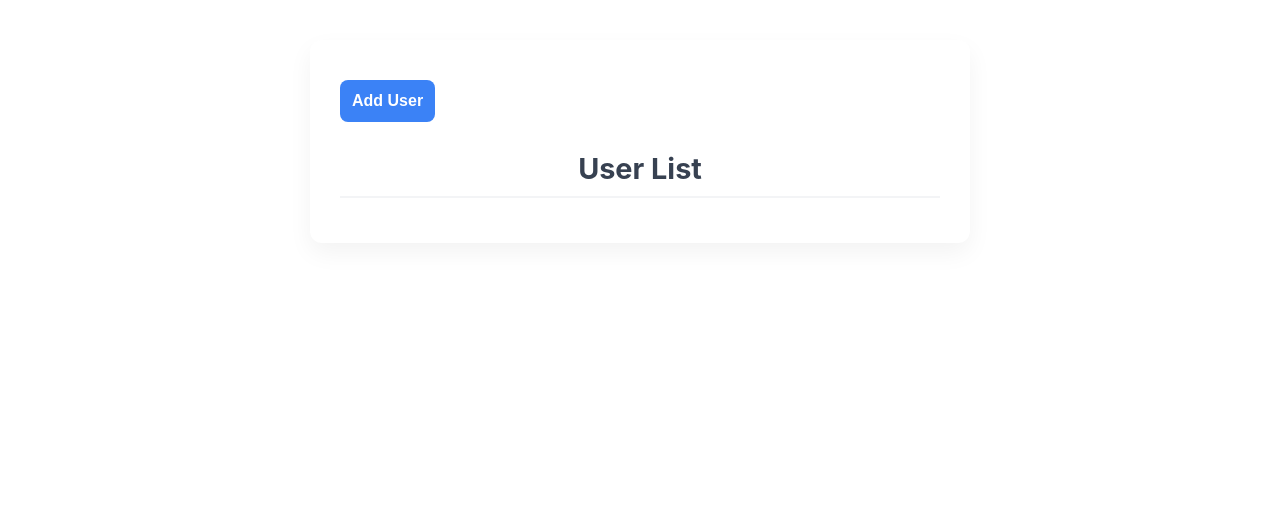
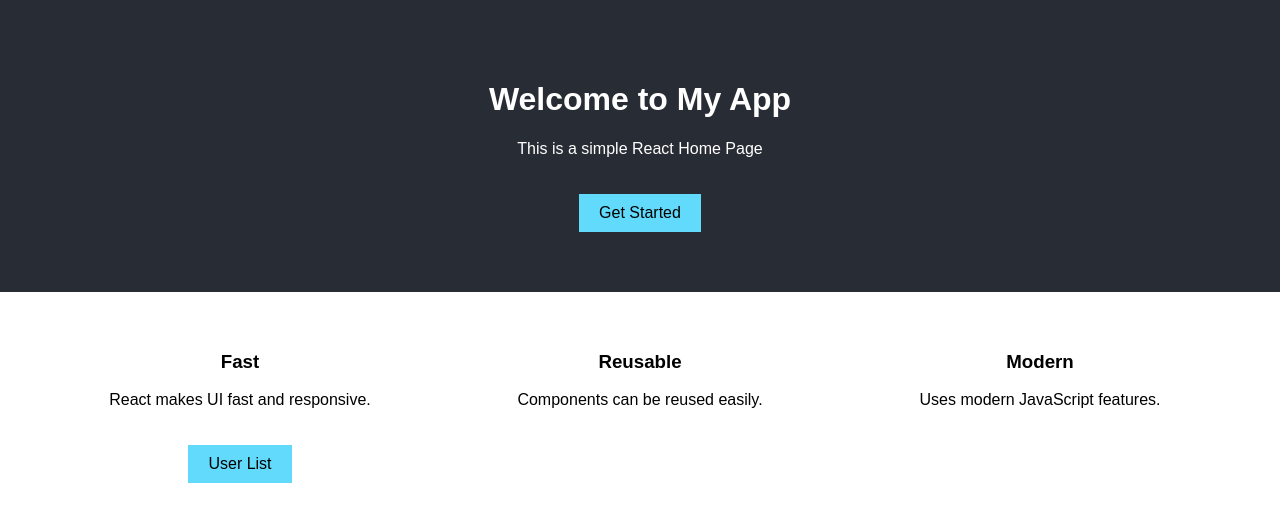
Before and after one commit to gsparvej/my-project, a React (Create React App) app: page / in a window 1280 px wide. Shown: the top 522 px of the page. Built offline with nearby package versions, Linux system fonts and the light colour scheme.

Commit message:
feat: add initial home page component, integrate it into App, and include Bootstrap dependencies.

```diff
--- a/package.json
+++ b/package.json
@@ -7,7 +7,9 @@
     "@testing-library/jest-dom": "^6.9.1",
     "@testing-library/react": "^16.3.1",
     "@testing-library/user-event": "^13.5.0",
+    "bootstrap": "^5.3.8",
     "react": "^19.2.3",
+    "react-bootstrap": "^2.10.10",
     "react-dom": "^19.2.3",
     "react-scripts": "5.0.1",
     "web-vitals": "^2.1.4"
--- a/src/App.js
+++ b/src/App.js
@@ -1,11 +1,11 @@
 import React from "react";
-import UserList from "./components/users/userList";
+import HomePage from "./components/home/homePage";
 
 
 function App() {
   return (
     <div>
-      <UserList />
+      <HomePage />
     </div>
   );
 }
--- /dev/null
+++ b/src/components/home/homePage.css
@@ -0,0 +1,39 @@
+.home {
+    font-family: Arial, sans-serif;
+}
+
+.home-header {
+    background: #282c34;
+    color: white;
+    padding: 60px;
+    text-align: center;
+}
+
+.home-btn {
+    margin-top: 20px;
+    padding: 10px 20px;
+    border: none;
+    background: #61dafb;
+    cursor: pointer;
+    font-size: 16px;
+}
+
+.user-btn {
+    margin-top: 20px;
+    padding: 10px 20px;
+    border: none;
+    background: #61dafb;
+    cursor: pointer;
+    font-size: 16px;
+}
+
+.home-features {
+    display: flex;
+    justify-content: space-around;
+    padding: 40px;
+}
+
+.feature {
+    width: 25%;
+    text-align: center;
+}
--- /dev/null
+++ b/src/components/home/homePage.jsx
@@ -0,0 +1,34 @@
+import React from "react";
+import "./homePage.css";
+
+const HomePage = () => {
+    return (
+        <div className="home">
+            <header className="home-header">
+                <h1>Welcome to My App</h1>
+                <p>This is a simple React Home Page</p>
+                <button className="home-btn">Get Started</button>
+            </header>
+
+            <section className="home-features">
+                <div className="feature">
+                    <h3>Fast</h3>
+                    <p>React makes UI fast and responsive.</p>
+                    <button className="user-btn">User List</button>
+                </div>
+
+                <div className="feature">
+                    <h3>Reusable</h3>
+                    <p>Components can be reused easily.</p>
+                </div>
+
+                <div className="feature">
+                    <h3>Modern</h3>
+                    <p>Uses modern JavaScript features.</p>
+                </div>
+            </section>
+        </div>
+    );
+};
+
+export default HomePage;
```
Also changed, not shown: 1 other file (tests, documents, lock files or other folders).
